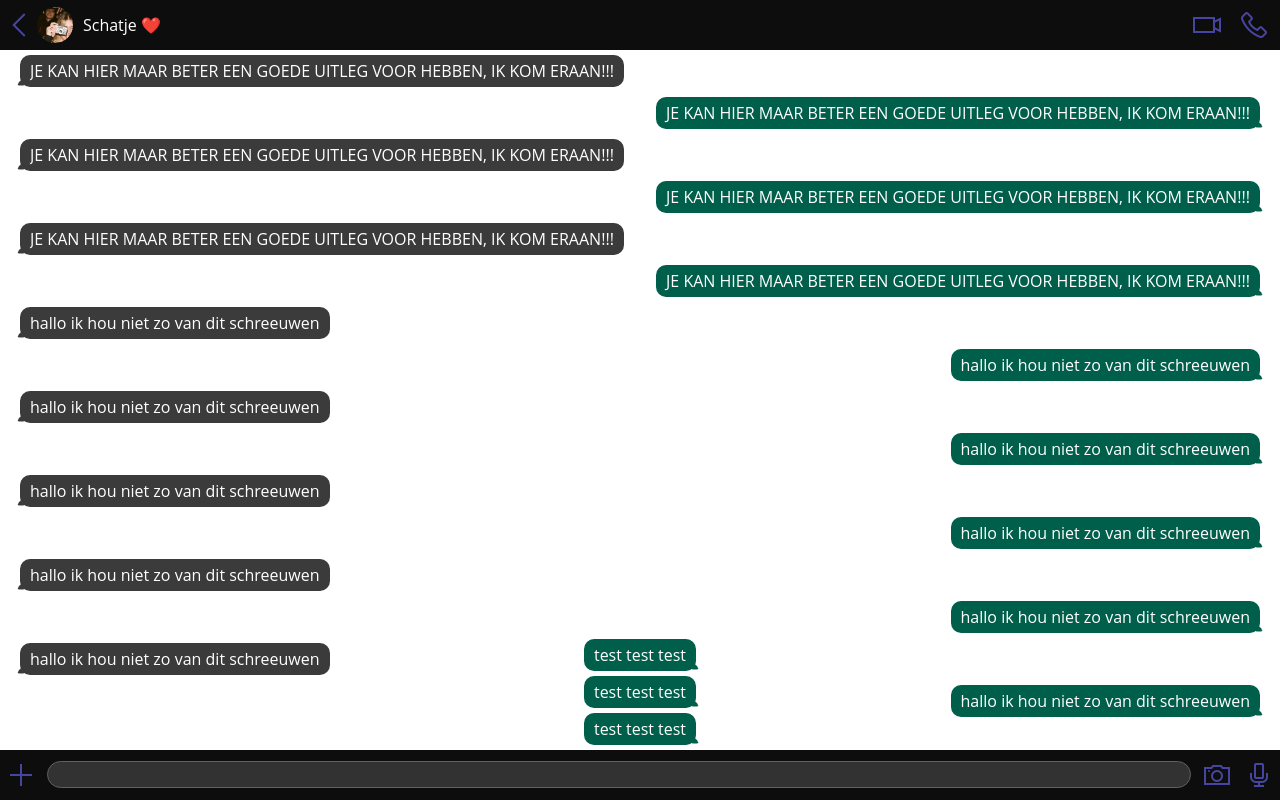
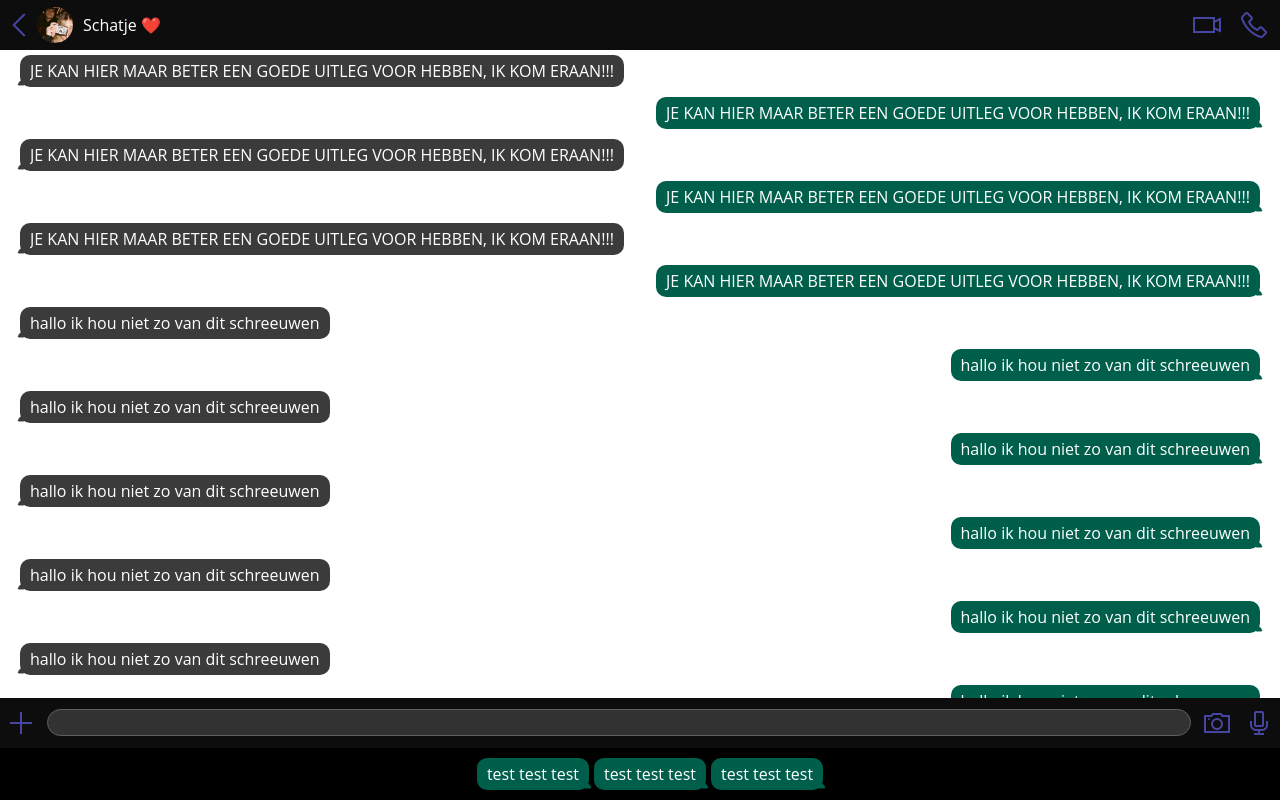
Before and after one commit to Jayr0/Jayr0.github.io, a plain HTML site: page index.html in a window 1280 px wide. Drawn offline with nearby package versions, Linux system fonts and the light colour scheme; no server answers.

Commit message:
option better made

```diff
--- a/index.html
+++ b/index.html
@@ -61,44 +61,44 @@
                       time="11:11"></user-chat-bubble>
 </div>
 
-<div class="message-opptions-container">
-  <div class="message-opptions-linecontainer">
-    <div class="flex-1"></div>
-    <div class="message-opptions">
-      test test test
-      <div class="you-messageCorner">
-      </div>
-    </div>
-    <div class="flex-1"></div>
-  </div>
-
-  <div class="message-opptions-linecontainer">
-    <div class="flex-1"></div>
-    <div class="message-opptions">
-      test test test
-      <div class="you-messageCorner">
-      </div>
-    </div>
-    <div class="flex-1"></div>
-  </div>
-
-  <div class="message-opptions-linecontainer">
-    <div class="flex-1"></div>
-    <div class="message-opptions">
-      test test test
-      <div class="you-messageCorner">
-      </div>
-    </div>
-    <div class="flex-1"></div>
-  </div>
-</div>
-
 <div class="textArea-container">
     <i class="las la-plus la-2x"></i>
     <div class="text-container"></div>
     <i class="las la-camera la-2x"></i>
     <i class="las la-microphone la-2x"></i>
 </div>
+
+<div class="message-opptions-container">
+
+
+    <div class="message-opptions">
+      test test test
+      <div class="you-messageCorner">
+      </div>
+    </div>
+
+
+
+
+
+    <div class="message-opptions">
+      test test test
+      <div class="you-messageCorner">
+      </div>
+
+
+  </div>
+
+
+
+    <div class="message-opptions">
+      test test test
+      <div class="you-messageCorner">
+      </div>
+
+
+  </div>
+</div>
 </body>
 </html>
 
--- a/main.css
+++ b/main.css
@@ -5,12 +5,13 @@
 
 html, body {
     height: 100%;
+    overflow: hidden;
 }
 
 @import url('https://fonts.googleapis.com/css2?family=Open+Sans&family=Ubuntu&display=swap');
 
 body {
-    /* overflow: hidden; */
+    overflow: hidden;
     display: flex;
     flex-direction: column;
 
@@ -290,8 +291,6 @@ body {
     color: white;
 }
 
-
-
 .message-opptions{
     /* height: 25px; */
     display: flex;
@@ -305,11 +304,16 @@ body {
 }
 
 .message-opptions-container{
-    position: fixed;
+    /* position: fixed; */
     bottom: 50px;
     display: flex;
-    flex-direction: column;
+    flex-direction: row;
+    flex-wrap: wrap;
+    justify-content: center;
+    gap: 5px;
+    padding: 10px;
     width: 100%;
+    background-color: black;
 }
 
 .message-opptions-linecontainer{
```
